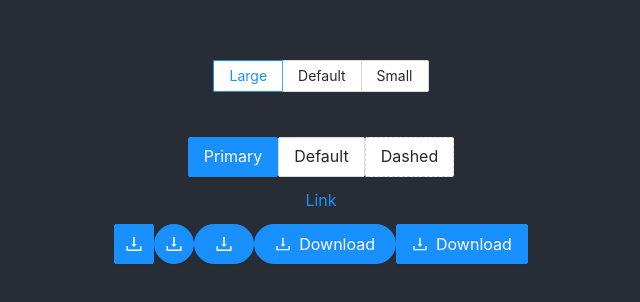
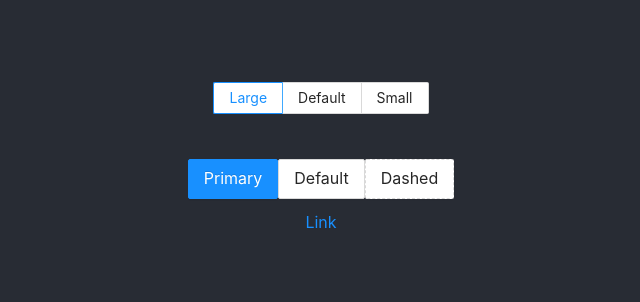
Before and after one commit to wirednkod/CryptoInfo, a React (Create React App) app in the folder client/: page / in a window 1280 px wide. Shown: the part 242-544 px from the top of the page, without its empty margins (319-959 px from the left). Built offline with nearby package versions, Linux system fonts and the light colour scheme; the HTML template or start-up script is replaced by a standard one.

Commit message:
various beautifications

```diff
--- a/client/src/App.tsx
+++ b/client/src/App.tsx
@@ -1,24 +1,10 @@
 import React, { PureComponent } from 'react'
-import logo from './logo.svg'
 import './App.css'
 import { Button, Radio } from 'antd'
-import { DownloadOutlined } from '@ant-design/icons'
-import { SizeType } from 'antd/lib/config-provider/SizeContext'
 
-type SizeState = {
-  size: String
-}
-
-class App extends PureComponent<{}, SizeState> {
-  constructor(props) {
-    super(props)
-    this.state = {
-      size: 'large'
-    }
-  }
-
-  componentDidMount () {
-    this.setState({ size: 'large' })
+class App extends PureComponent {
+  state = {
+    size: 'large'
   }
 
   handleSizeChange = (e:any) => {
@@ -37,26 +23,16 @@ class App extends PureComponent<{}, SizeState> {
           </Radio.Group>
           <br />
           <br />
-          <Button type="primary" size={size}>
+          <Button type="primary" size={this.state.size}>
             Primary
           </Button>
-          <Button size={size}>Default</Button>
-          <Button type="dashed" size={size}>
+          <Button size={this.state.size}>Default</Button>
+          <Button type="dashed" size={this.state.size}>
             Dashed
           </Button>
           <br />
-          <Button type="link" size={size}>
+          <Button type="link" size={this.state.size}>
             Link
-          </Button>
-          <br />
-          <Button type="primary" icon={<DownloadOutlined />} size={size} />
-          <Button type="primary" shape="circle" icon={<DownloadOutlined />} size={size} />
-          <Button type="primary" shape="round" icon={<DownloadOutlined />} size={size} />
-          <Button type="primary" shape="round" icon={<DownloadOutlined />} size={size}>
-            Download
-          </Button>
-          <Button type="primary" icon={<DownloadOutlined />} size={size}>
-            Download
           </Button>
         </div>
         </header>
--- a/package.json
+++ b/package.json
@@ -1,5 +1,5 @@
 {
-  "name": "CryptoInfo",
+  "name": "cryptoinfo",
   "version": "1.0.0",
   "description": "",
   "main": "server.js",
```
Also changed, not shown: client/src/logo.svg (deleted), 1 other file (tests, documents, lock files or other folders).
